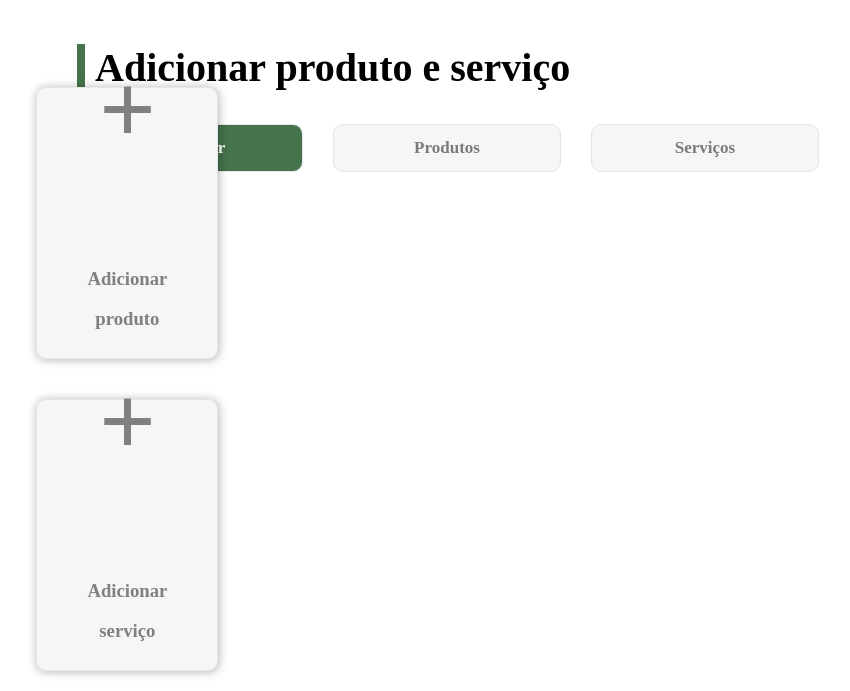
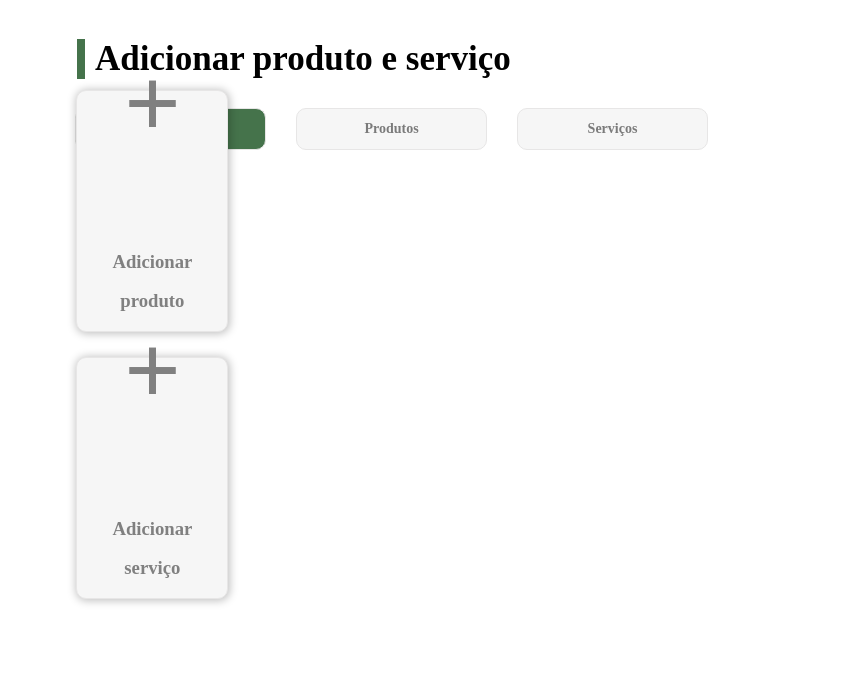
Before and after one commit to LucasConfortavel/agro-plants-now, a PHP site: page /adicionar.html in a window 1280 px wide. Shown: the part 3396-4087 px from the top of the page, without its empty margins (18-868 px from the left). After the commit the page ends 4000 px from the top, so only its background shows below. Run offline with PHP 8.4, Linux system fonts and the light colour scheme.

Commit message:
commit03
Alguns ajustes.

```diff
--- a/pages/adicionar produtos e serviços/adicionar.html
+++ b/pages/adicionar produtos e serviços/adicionar.html
@@ -85,5 +85,6 @@
             </section>
         </main>
     </div>
+    <script src="script.js"></script>
 </body>
 </html>
--- /dev/null
+++ b/pages/adicionar produtos e serviços/script.js
@@ -0,0 +1,29 @@
+// script.js
+document.addEventListener('DOMContentLoaded', function() {
+    const hamburgerMenu = document.querySelector('.jp_hamburger-menu');
+    const sidebar = document.querySelector('.jp_sidebar');
+    const overlay = document.querySelector('.jp_overlay');
+
+    hamburgerMenu.addEventListener('click', function() {
+        hamburgerMenu.classList.toggle('active');
+        sidebar.classList.toggle('active');
+        overlay.classList.toggle('active');
+    });
+
+    overlay.addEventListener('click', function() {
+        hamburgerMenu.classList.remove('active');
+        sidebar.classList.remove('active');
+        overlay.classList.remove('active');
+    });
+
+    document.addEventListener('click', function(event) {
+        const isClickInsideSidebar = sidebar.contains(event.target);
+        const isClickInsideHamburger = hamburgerMenu.contains(event.target);
+
+        if (!isClickInsideSidebar && !isClickInsideHamburger && sidebar.classList.contains('active')) {
+            hamburgerMenu.classList.remove('active');
+            sidebar.classList.remove('active');
+            overlay.classList.remove('active');
+        }
+    });
+});
--- a/pages/adicionar produtos e serviços/style_adicionar.css
+++ b/pages/adicionar produtos e serviços/style_adicionar.css
@@ -21,12 +21,12 @@
     margin-left: 87px;
     border-left: 8px solid #45734B;
     padding-left: 10px;
-    margin-top: 40px;
-    font-size: 40px;
+    margin-top: 35px;
+    font-size: 35px;
 }
 
 .area-botoes-input {
-    margin-top: 30px;
+    margin-top: 25px;
     margin-left: 85px;
     display: flex;
     gap: 30px;
@@ -38,9 +38,9 @@
     color: #00000080;
     border: 1px solid #E7E6E6;
     background-color: #F6F6F6;
-    width: 200px;
-    padding: 13px;
-    font-size: 17px;
+    width: 165px;
+    padding: 12px;
+    font-size: 14px;
     font-weight: 600;
     border-radius: 10px;
     text-decoration: none;
@@ -76,8 +76,8 @@
 }
 
 .card-produto {
-    height: 270px;
-    width: 180px;
+    height: 240px;
+    width: 150px;
     background-color: #F6F6F6;
     border-radius: 10px;
     gap: 21px;
@@ -90,10 +90,12 @@
     transition: all 0.2s ease;
     cursor: pointer;
     text-decoration: none;
+    margin-left: 40px;
+    margin-top: 25px;
 }
 .card-servico {
-    height: 270px;
-    width: 180px;
+    height: 240px;
+    width: 150px;
     background-color: #F6F6F6;
     border-radius: 10px;
     gap: 21px;
@@ -106,6 +108,8 @@
     transition: all 0.2s ease;
     cursor: pointer;
     text-decoration: none;
+    margin-left: 40px;
+    margin-top: -15px;
 }
 
 .area-produtos {
```
Also changed, not shown: style-menu/menu.css (+5 -5 lines), README.md.
